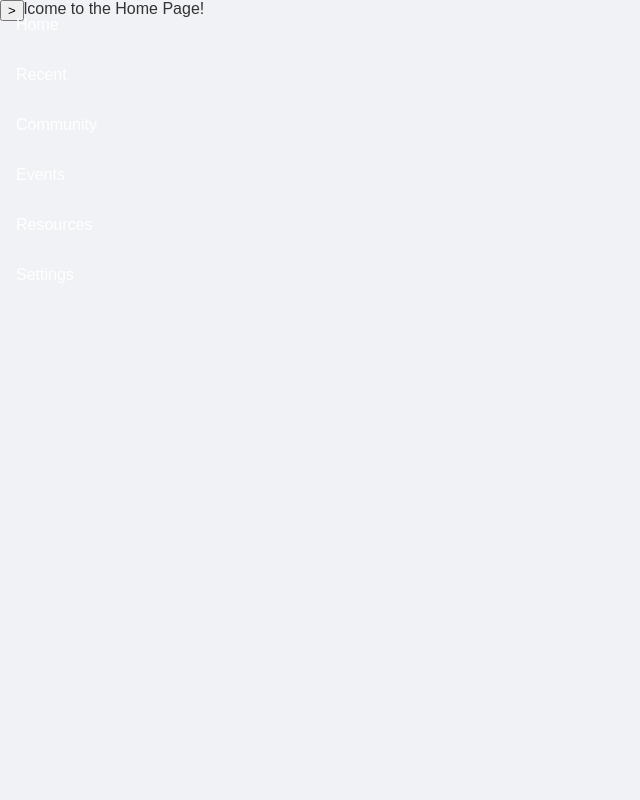
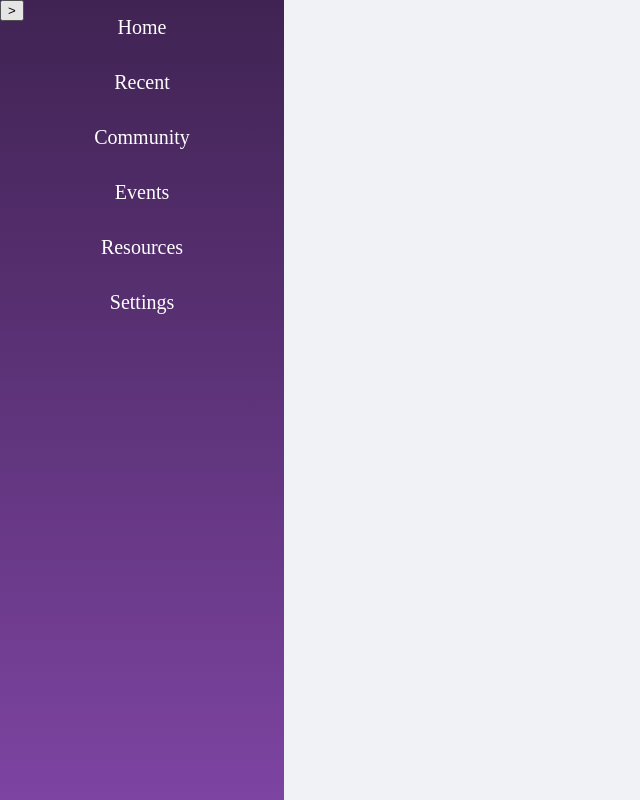
Before and after one commit to nadia9318/Talk-Taboo, a React (Create React App) app in the folder talk-taboo-app/: page / in a window 1280 px wide. Shown: the top 800 px of the page, without its empty margins (0-640 px from the left). Built offline with nearby package versions, Linux system fonts and the light colour scheme.

Commit message:
Added styles to Navbar

```diff
--- a/talk-taboo-app/src/components/Navbar.js
+++ b/talk-taboo-app/src/components/Navbar.js
@@ -4,11 +4,18 @@ import styled from 'styled-components';
 import { Link } from 'react-router-dom';
 
 const Nav = styled.nav`
-  width: ${(props) => (props.isOpen ? '250px' : '0')};
-  position: fixed;
-  height: 100vh;
-  background-color: #333;
-  transition: 0.3s;
+width: 284px;
+height: 1040px;
+flex-shrink: 0;
+background: var(--side-panel-gradient, linear-gradient(180deg, #402353 0%, #8F4EB9 100%)); /* Example: Change navbar background */
+transition: 0.3s;
+color: #EBE8FF;
+text-align: center;
+font-family: Cabin;
+font-size: 20px;
+font-style: normal;
+font-weight: 500;
+line-height: normal;
 `;
 
 const NavToggle = styled.button`
```
